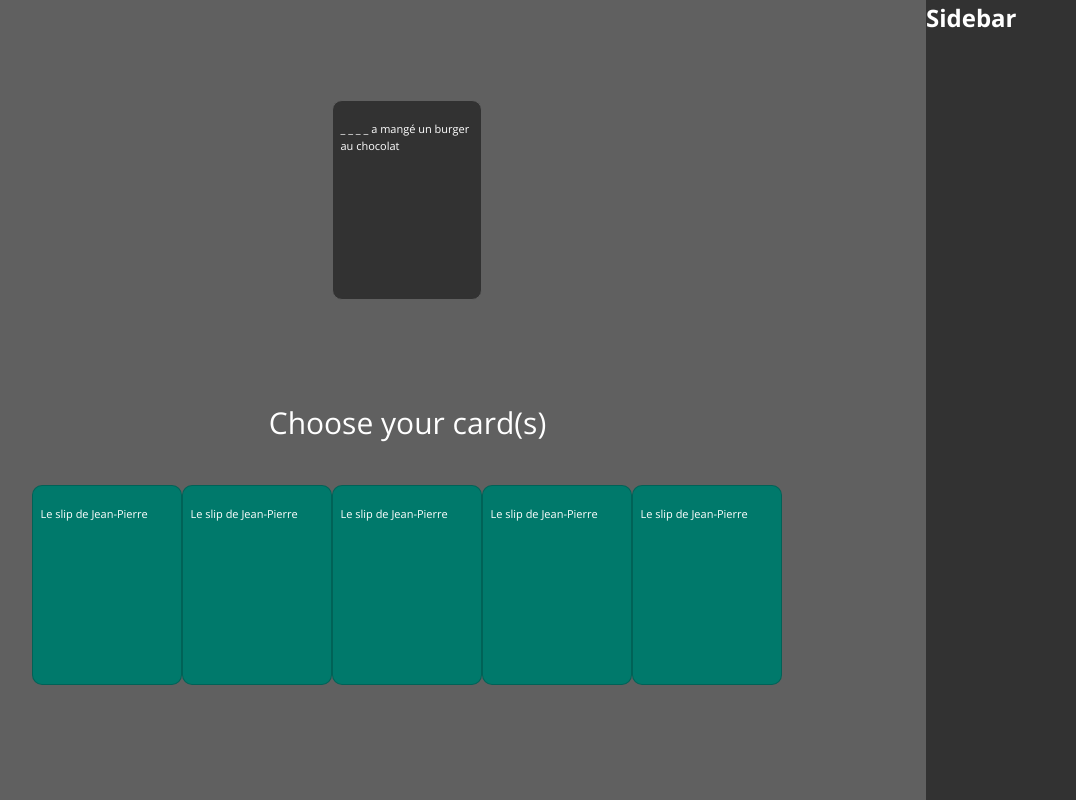
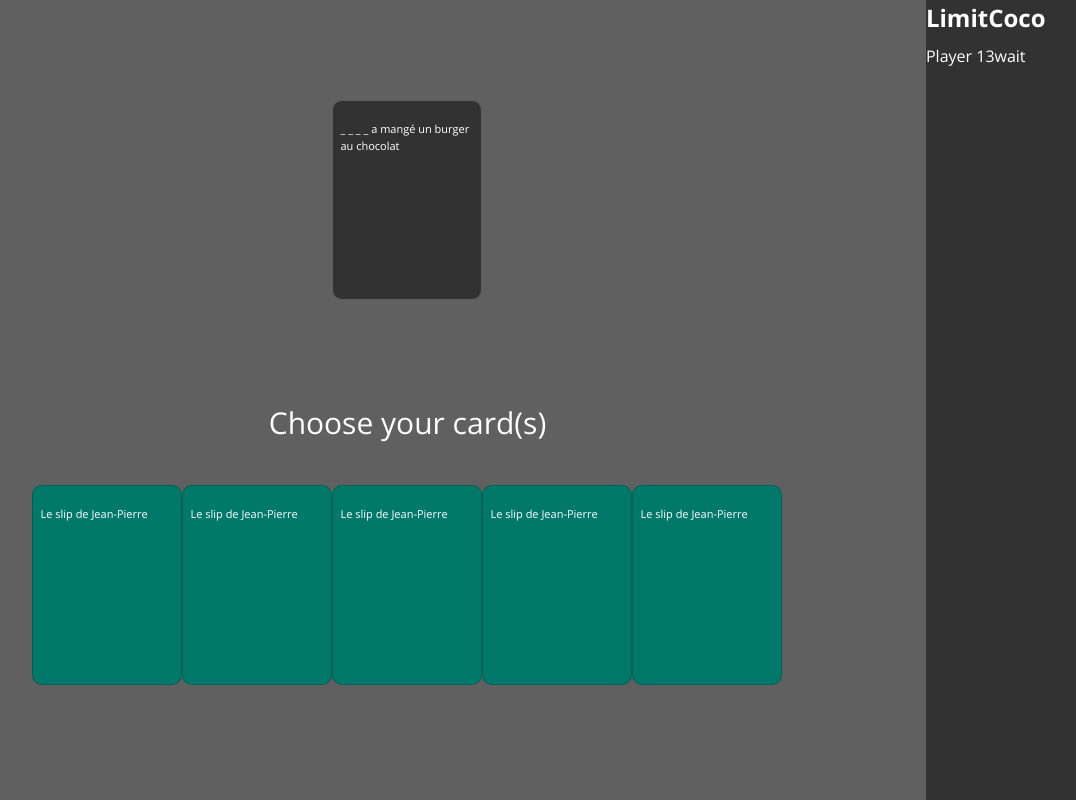
Before and after one commit to adrienvidal/limitcoco-react, a React (Create React App) app in the folder client/: page / in a window 1280 px wide. Shown: the whole page, without its empty margins (111-1187 px from the left). Built offline with nearby package versions, Linux system fonts and the light colour scheme.

Commit message:
init sidebar

```diff
--- a/client/src/components/sections/Sidebar/index.jsx
+++ b/client/src/components/sections/Sidebar/index.jsx
@@ -2,11 +2,19 @@ import React from 'react'
 import style from './index.module.scss'
 
 const Sidebar = () => {
-	return (
-		<div className={style.main}>
-			<h2>Sidebar</h2>
-		</div>
-	)
+  return (
+    <div className={style.main}>
+      <h2>LimitCoco</h2>
+
+      <div className={style.players}>
+        <div className={style.player}>
+          <span className='name'>Player 1</span>
+          <span className='score'>3</span>
+          <span className='turn'>wait</span>
+        </div>
+      </div>
+    </div>
+  )
 }
 
 export default Sidebar
--- a/client/src/components/sections/Sidebar/index.module.scss
+++ b/client/src/components/sections/Sidebar/index.module.scss
@@ -6,3 +6,6 @@
   margin-left: auto;
   width: 300px;
 }
+
+.players {
+}
```
